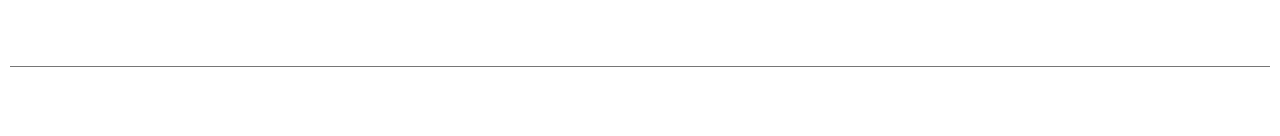
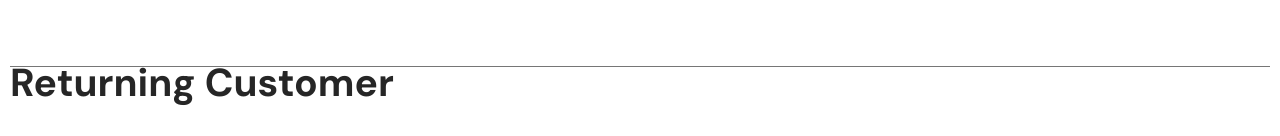
Before and after one commit to sohelrana3/Orebi---E-commerce-website, a React (Create React App) app: page /login in a window 1280 px wide. Shown: the part 816-952 px from the top of the page. Built offline with nearby package versions, Linux system fonts and the light colour scheme; the HTML template or start-up script is replaced by a standard one.

Commit message:
Form Heaadding
Form Headdin

```diff
--- a/src/componet/Lyaouts/Headding.jsx
+++ b/src/componet/Lyaouts/Headding.jsx
@@ -2,7 +2,7 @@ import React from 'react'
 
 const Headding = ({title}) => {
   return (
-    <h2 className='font-dm sm:text-2xl md:text-[32px] lg:text-[39px] font-bold mb-6 md:mb-10 lg:mb-12'>{title}</h2>
+    <h2 className='text-primary font-dm sm:text-2xl md:text-[32px] lg:text-[39px] font-bold mb-6 md:mb-10 lg:mb-12'>{title}</h2>
   )
 }
 
--- a/src/pages/Contract.jsx
+++ b/src/pages/Contract.jsx
@@ -2,6 +2,7 @@ import React from 'react'
 import Badcam from '../componet/Lyaouts/Badcam'
 import Button from '../componet/Lyaouts/Button'
 import Container from '../componet/Lyaouts/Container'
+import Headding from '../componet/Lyaouts/Headding'
 import Inputbox from '../componet/Lyaouts/Inputbox'
 
 const Contract = () => {
@@ -9,7 +10,7 @@ const Contract = () => {
     <Container>
         <Badcam />
         <div className='w-2/4'>
-          <h2 className='text-dm text-[39px] font-bold text-primary mb-10'>Fill Up a form</h2>
+          <Headding title='Fill Up a form' />
           <Inputbox as="input" placeholder="Your Name" title="Your name here"/>
           <Inputbox as="input" placeholder="Your Email" title="Your email here" />
           <Inputbox as="Textarea" rows="6" placeholder="Your message here" title="Message" />
--- a/src/pages/Login.js
+++ b/src/pages/Login.js
@@ -1,6 +1,7 @@
 import React from 'react'
 import Badcam from '../componet/Lyaouts/Badcam'
 import Container from '../componet/Lyaouts/Container'
+import Headding from '../componet/Lyaouts/Headding'
 
 const Login = () => {
   return (
@@ -9,6 +10,9 @@ const Login = () => {
         <div className='w-full border-b border-[#767676] pb-16'>
             <p className='w-1/3 text-[#767676] font-dm font-normal text-sm'>Lorem Ipsum is simply dummy  the printing and typesetting industry. Lorem Ipsum has been the industry's standard dummy text ever since the.</p>
         </div>
+        <div>
+            <Headding className='text-[#767676]' title='Returning Customer' />
+        </div>
     </Container>
   )
 }
```
